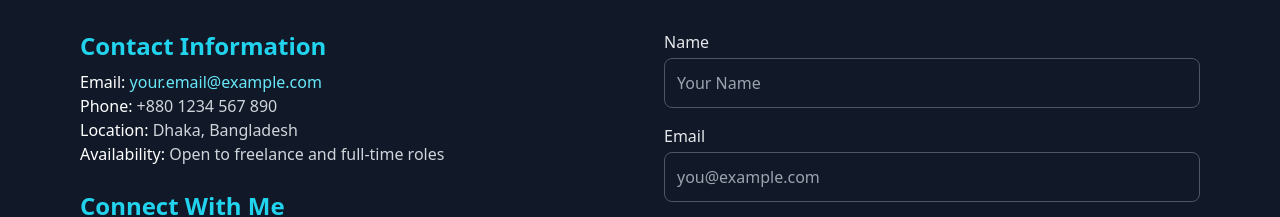
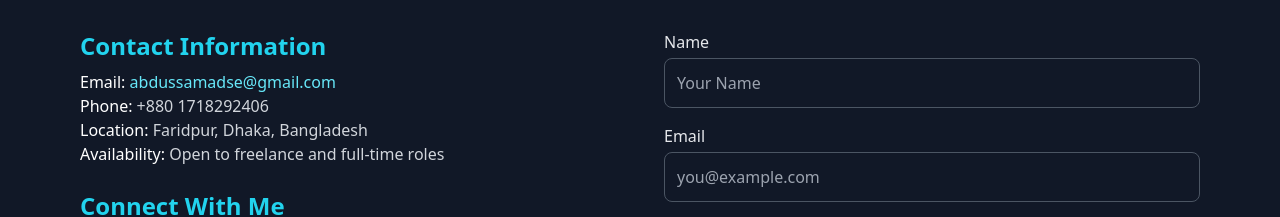
Before and after one commit to abdussamadse/portfolio, a React (Vite) app: page / in a window 1280 px wide. Shown: the part 4460-4677 px from the top of the page. Built offline with nearby package versions, Linux system fonts and the light colour scheme.

Commit message:
Contact section updated

```diff
--- a/src/components/Contact.jsx
+++ b/src/components/Contact.jsx
@@ -1,12 +1,14 @@
-import React from 'react';
-import AnimatedSection from './AnimatedSection';
-import { motion } from 'framer-motion';
-import { FaGithub, FaLinkedin, FaTwitter } from 'react-icons/fa';
+import React from "react";
+import AnimatedSection from "./AnimatedSection";
+import { motion } from "framer-motion";
+import { FaGithub, FaLinkedin, FaTwitter } from "react-icons/fa";
 
 const Contact = () => {
   return (
     <AnimatedSection id="contact">
-      <h2 className="text-4xl font-bold text-center mb-12 text-cyan-400">Get In Touch</h2>
+      <h2 className="text-4xl font-bold text-center mb-12 text-cyan-400">
+        Get In Touch
+      </h2>
 
       <div className="flex flex-col lg:flex-row gap-12 max-w-6xl mx-auto px-4">
         {/* Left Side - Contact Info with Animation */}
@@ -18,18 +20,57 @@ const Contact = () => {
           className="lg:w-1/2 space-y-6 text-gray-300"
         >
           <div>
-            <h3 className="text-2xl font-semibold text-cyan-400 mb-2">Contact Information</h3>
-            <p><span className="font-medium text-white">Email:</span> <a href="mailto:your.email@example.com" className="text-cyan-300 hover:underline">your.email@example.com</a></p>
-            <p><span className="font-medium text-white">Phone:</span> +880 1234 567 890</p>
-            <p><span className="font-medium text-white">Location:</span> Dhaka, Bangladesh</p>
-            <p><span className="font-medium text-white">Availability:</span> Open to freelance and full-time roles</p>
+            <h3 className="text-2xl font-semibold text-cyan-400 mb-2">
+              Contact Information
+            </h3>
+            <p>
+              <span className="font-medium text-white">Email:</span>{" "}
+              <a
+                href="mailto:abdussamadse@gmail.com"
+                className="text-cyan-300 hover:underline"
+              >
+                abdussamadse@gmail.com
+              </a>
+            </p>
+            <p>
+              <span className="font-medium text-white">Phone:</span> +880
+              1718292406
+            </p>
+            <p>
+              <span className="font-medium text-white">Location:</span>{" "}
+              Faridpur, Dhaka, Bangladesh
+            </p>
+            <p>
+              <span className="font-medium text-white">Availability:</span> Open
+              to freelance and full-time roles
+            </p>
           </div>
           <div>
-            <h3 className="text-2xl font-semibold text-cyan-400 mb-2">Connect With Me</h3>
+            <h3 className="text-2xl font-semibold text-cyan-400 mb-2">
+              Connect With Me
+            </h3>
             <div className="flex space-x-6 text-2xl">
-              <a href="#" className="text-gray-400 hover:text-cyan-400 transition-colors"><FaGithub /></a>
-              <a href="#" className="text-gray-400 hover:text-cyan-400 transition-colors"><FaLinkedin /></a>
-              <a href="#" className="text-gray-400 hover:text-cyan-400 transition-colors"><FaTwitter /></a>
+              <a
+                href="https://github.com/abdussamadse"
+                className="text-gray-400 hover:text-cyan-400 transition-colors"
+                target="_blank"
+              >
+                <FaGithub />
+              </a>
+              <a
+                href="https://www.linkedin.com/in/abdussamadse/"
+                className="text-gray-400 hover:text-cyan-400 transition-colors"
+                target="_blank"
+              >
+                <FaLinkedin />
+              </a>
+              <a
+                href="#"
+                className="text-gray-400 hover:text-cyan-400 transition-colors"
+                target="_blank"
+              >
+                <FaTwitter />
+              </a>
             </div>
           </div>
         </motion.div>
--- a/src/components/Experience.jsx
+++ b/src/components/Experience.jsx
@@ -4,7 +4,7 @@ import { motion } from "framer-motion";
 const experiences = [
   {
     company: "Softvence Agency",
-    website: "https://softvence.com",
+    website: "https://softvence.agency",
     location: "Mohakhali, Dhaka - Bangladesh",
     role: "Jr. MERN Stack Developer",
     duration: "Sep 2024 – Present",
```
